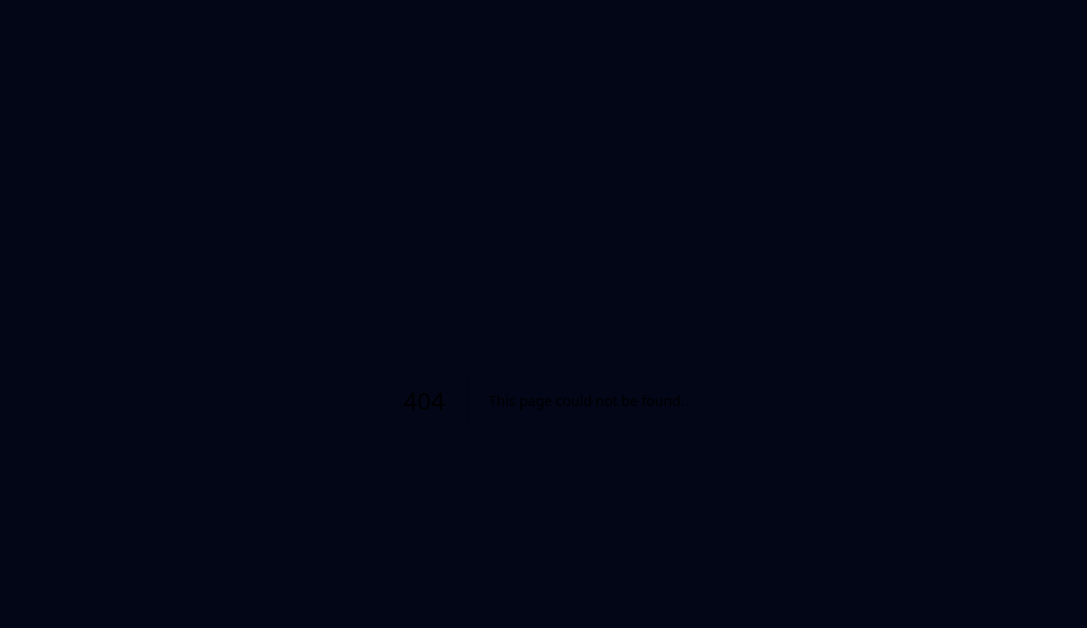
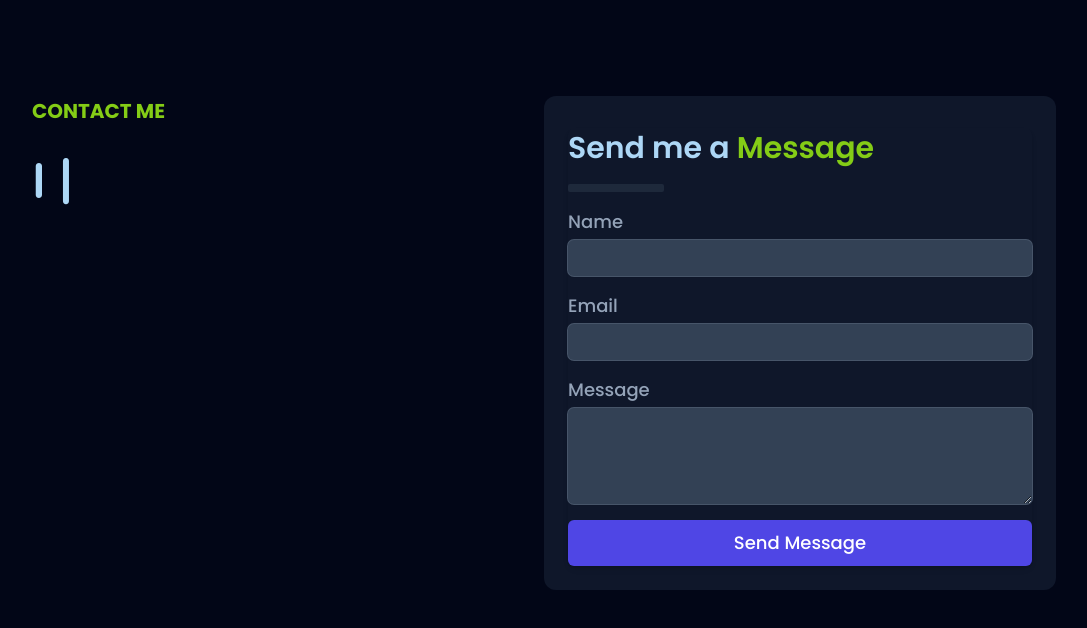
Before and after one commit to dinuranga/portfolio-with-nextjs, a Next.js app: page /Contact in a window 1280 px wide. Before the commit this address had no page. Shown: the top 628 px of the page, without its empty margins (96-1183 px from the left). Built offline with nearby package versions, Linux system fonts and the light colour scheme.

Commit message:
Push Contact Me

```diff
--- /dev/null
+++ b/components/ContactForm.tsx
@@ -0,0 +1,86 @@
+import React, { useState } from 'react';
+
+const ContactForm: React.FC = () => {
+  const [formData, setFormData] = useState({
+    name: '',
+    email: '',
+    message: '',
+  });
+
+  const handleChange = (e: React.ChangeEvent<HTMLInputElement | HTMLTextAreaElement>) => {
+    const { name, value } = e.target;
+    setFormData({
+      ...formData,
+      [name]: value,
+    });
+  };
+
+  const handleSubmit = (e: React.FormEvent) => {
+    e.preventDefault();
+    // Handle form submission logic here
+    console.log('Form Data:', formData);
+  };
+
+  return (
+    <div className="rounded-lg shadow-md">
+      <h1 className="mt-2 text-secondary text-[22px] md:text-[30px] leading-10 font-semibold">
+        Send me a<span className="text-highlight"> Message</span>
+      </h1>
+      <div className='w-[6rem] rounded-sm h-[0.5rem] mt-[1rem] bg-slate-800'></div>
+      <form onSubmit={handleSubmit} className="space-y-4">
+        <div>
+          <label htmlFor="name" className="block mt-[1rem] text-lg font-medium text-slate-400">
+            Name
+          </label>
+          <input
+            type="text"
+            id="name"
+            name="name"
+            value={formData.name}
+            onChange={handleChange}
+            className="mt-1 block w-full px-3 py-2 bg-slate-700 ring-1 ring-slate-600 rounded-md shadow-sm focus:outline-none focus:ring-2 focus:ring-indigo-500  sm:text-sm"
+            required
+          />
+        </div>
+        <div>
+          <label htmlFor="email" className="block text-lg font-medium text-slate-400">
+            Email
+          </label>
+          <input
+            type="email"
+            id="email"
+            name="email"
+            value={formData.email}
+            onChange={handleChange}
+            className="mt-1 block w-full px-3 py-2 bg-slate-700 ring-1 ring-slate-600 rounded-md shadow-sm focus:outline-none focus:ring-2 focus:ring-indigo-500  sm:text-sm"
+            required
+          />
+        </div>
+        <div>
+          <label htmlFor="message" className="block text-lg font-medium text-slate-400">
+            Message
+          </label>
+          <textarea
+            id="message"
+            name="message"
+            value={formData.message}
+            onChange={handleChange}
+            className="mt-1 block w-full px-3 py-2 bg-slate-700 ring-1 ring-slate-600 rounded-md shadow-sm focus:outline-none focus:ring-2 focus:ring-indigo-500  sm:text-sm"
+            rows={4}
+            required
+          ></textarea>
+        </div>
+        <div>
+          <button
+            type="submit"
+            className="w-full inline-flex justify-center py-2 px-4 border border-transparent shadow-sm text-lg font-medium rounded-md text-white bg-indigo-600 hover:bg-indigo-700 focus:outline-none focus:ring-2 focus:ring-offset-2 focus:ring-indigo-500"
+          >
+            Send Message
+          </button>
+        </div>
+      </form>
+    </div>
+  );
+};
+
+export default ContactForm;
--- a/components/Navbar.tsx
+++ b/components/Navbar.tsx
@@ -1,4 +1,4 @@
-import { ArrowRightIcon, Bars3Icon } from '@heroicons/react/16/solid';
+import { ArrowRightIcon, Bars3BottomRightIcon } from '@heroicons/react/16/solid';
 import React, {useState, useEffect} from 'react';
 import Logo from './Logo';
 import Link from 'next/link';
@@ -73,7 +73,7 @@ const Navbar = ({openNav}: Props) => {
               </button>
             </Link>
             <div onClick={openNav}>
-                <Bars3Icon className='w-[2rem] lg:hidden h-[2rem] cursor-pointer text-white ' />
+                <Bars3BottomRightIcon className='w-[2rem] lg:hidden h-[2rem] cursor-pointer text-white ' />
             </div>
 
         </div>
--- /dev/null
+++ b/components/TextEffect2.tsx
@@ -0,0 +1,19 @@
+import { TypeAnimation } from 'react-type-animation';
+
+const TextEffect2 = () => {
+  return (
+    <TypeAnimation
+      sequence={[
+        'I could be the next talent you are looking for.',
+        1000,
+        'Contact Me Today !',
+        1000
+      ]}
+      wrapper="span"
+      speed={50}
+      repeat={Infinity}
+    />
+  );
+};
+
+export default TextEffect2;
--- /dev/null
+++ b/pages/Contact.tsx
@@ -0,0 +1,25 @@
+import ContactForm from '@/components/ContactForm';
+import TextEffect2 from '@/components/TextEffect2';
+import React from 'react';
+
+const Contact = () => {
+    return (
+        <div className="pt-[4rem] md:pt-[6rem] pb-[4rem] md:pb-[6rem] bg-slate-950">
+            <div className="w-[80%] mx-auto grid grid-cols-1 lg:grid-cols-2">
+                <div className="w-[80%] pb-[3rem]">
+                    <h1 className='text-[20px] font-bold uppercase text-highlight md-[1rem] mb-[1rem]'>Contact ME</h1>
+                    <h1 className='text-[25px] lg:text-[50px] text-secondary font-secondary font-bold'>
+                        {/* I could be the <span className='text-primary'>next talent</span> you are looking for ! */}
+                        <TextEffect2/>
+                    </h1>
+                </div>
+
+                <div className="relative w-[100%] h-[100%] text-white bg-slate-900 rounded-xl py-6 px-6">
+                    <ContactForm/>
+                </div>
+            </div>
+        </div>
+    );
+}
+
+export default Contact;
--- a/pages/index.tsx
+++ b/pages/index.tsx
@@ -3,6 +3,7 @@ import Home from './Home';
 import About from './About';
 import Skills from './Skills';
 import Projects from './Projects';
+import Contact from './Contact';
 
 const Index = () => {
   return (
@@ -11,6 +12,7 @@ const Index = () => {
       <About/>
       <Skills/>
       <Projects/>
+      <Contact/>
     </div>
   )
 }
--- a/styles/globals.css
+++ b/styles/globals.css
@@ -14,6 +14,9 @@
     .heading{
       @apply text-left text-light text-[28px] sm:text-[33px] md:text-[45px] font-bold uppercase
     }
+    .heading-normal{
+      @apply text-left text-light text-[28px] sm:text-[33px] md:text-[45px] font-bold
+    }
 }
 
 @keyframes spin {
```
